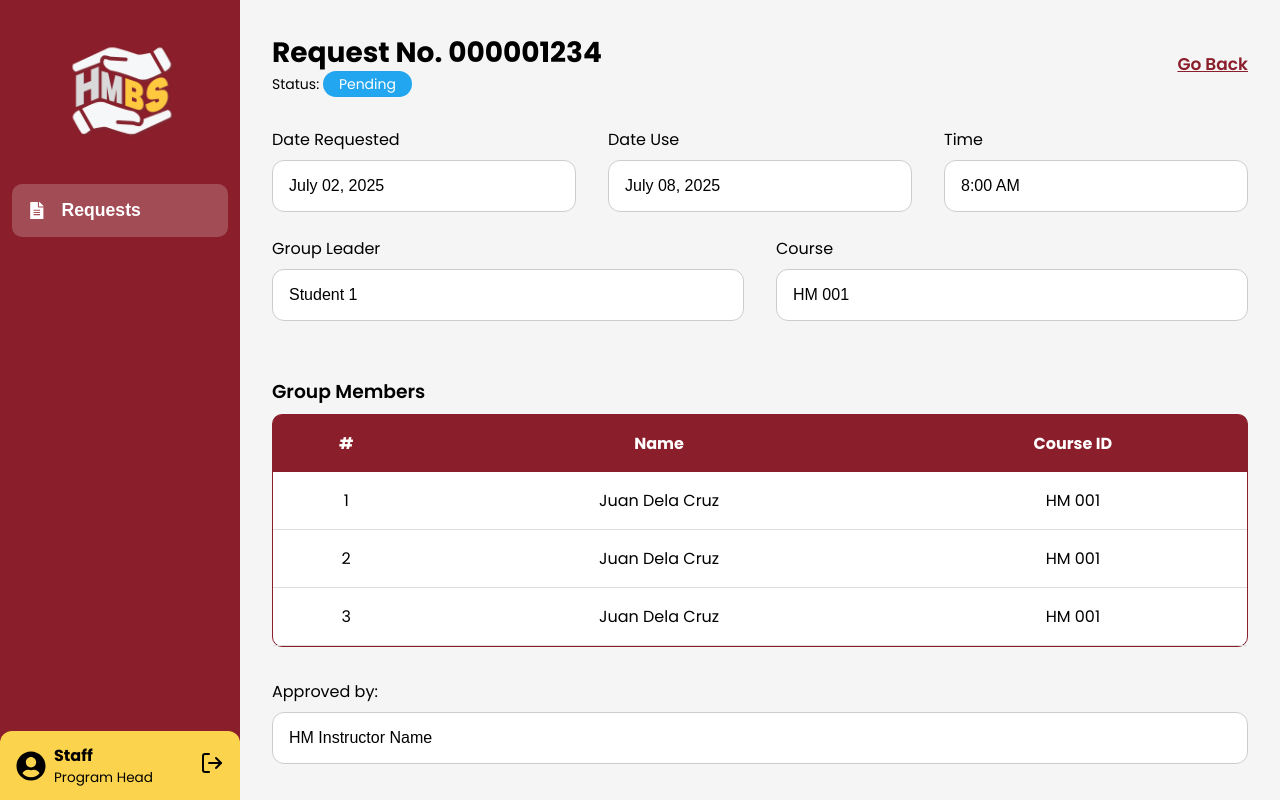
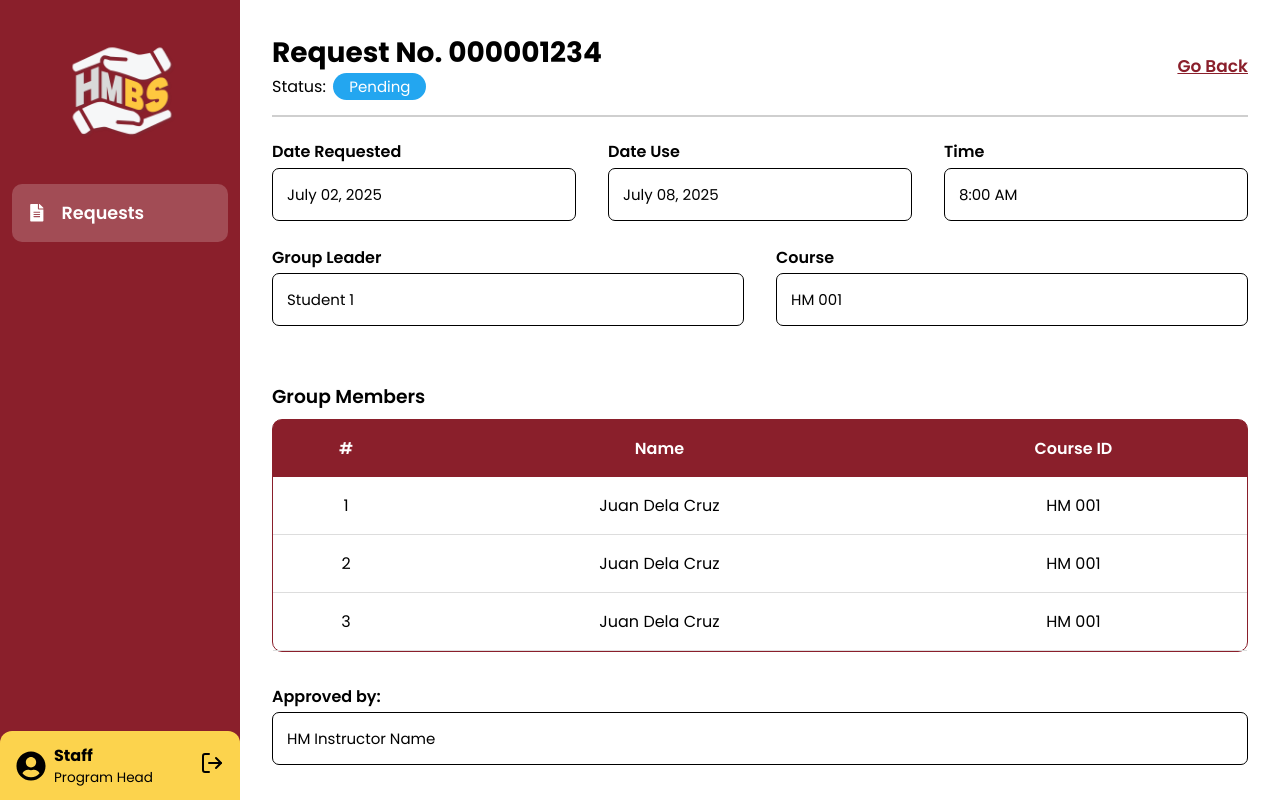
Before and after one commit to yukikaiden/hmbs-frontend-draft, a React (Vite) app in the folder borrowing-system/: page /request-details-programhead/1 in a window 1280 px wide. Built offline with nearby package versions, Linux system fonts and the light colour scheme.

Commit message:
Updating Request Details,Request Instructor and Program Head Page

```diff
--- a/borrowing-system/src/components/Sidebar.jsx
+++ b/borrowing-system/src/components/Sidebar.jsx
@@ -27,6 +27,7 @@ const Sidebar = ({ activePage, navItems, userRole = 'User', userSubrole = 'Admin
       zIndex: 1000,
       display: 'flex',
       flexDirection: 'column',
+      fontfamily: 'Poppins, sans-serif',
     },
     sidebarInner: {
       display: 'flex',
@@ -60,6 +61,8 @@ const Sidebar = ({ activePage, navItems, userRole = 'User', userSubrole = 'Admin
       justifyContent: 'flex-start',
       cursor: 'pointer',
       transition: 'background-color 0.2s ease',
+      fontFamily: 'Poppins, sans-serif',
+      fontWeight: 600,
     },
     navActive: {
       backgroundColor: 'rgba(255,255,255,0.2)',
@@ -77,6 +80,7 @@ const Sidebar = ({ activePage, navItems, userRole = 'User', userSubrole = 'Admin
       display: 'flex',
       alignItems: 'center',
       gap: '0.5rem',
+      fontFamily: 'Poppins, sans-serif',
     },
     logoutButton: {
       background: 'none',
--- a/borrowing-system/src/pages/RequestDetailsProgHead.jsx
+++ b/borrowing-system/src/pages/RequestDetailsProgHead.jsx
@@ -45,7 +45,7 @@ const RequestDetailsProgHead = () => {
     main: {
       marginLeft: '240px',
       flex: 1,
-      backgroundColor: '#f5f5f5',
+      backgroundColor: '#ffffff',
       padding: '2rem',
     },
     formGroup: {
@@ -53,15 +53,16 @@ const RequestDetailsProgHead = () => {
     },
     label: {
       display: 'block',
-      marginBottom: '0.5rem',
-      fontWeight: 500,
+      marginBottom: '0.2rem',
+      fontWeight: 600,
     },
     input: {
       width: '100%',
-      padding: '1rem',
-      borderRadius: '12px',
-      border: '1px solid #ccc',
-      fontSize: '1rem',
+      padding: '14px',
+      borderRadius: '7px',
+      border: '1px solid black',
+      fontSize: '15px',
+      fontFamily: 'Poppins, sans-serif',
     },
     table: {
       width: '100%',
@@ -77,6 +78,7 @@ const RequestDetailsProgHead = () => {
       color: 'white',
       padding: '1rem',
       textAlign: 'center',
+      fontWeight: 600,
     },
     td: {
       padding: '1rem',
@@ -88,6 +90,7 @@ const RequestDetailsProgHead = () => {
       justifyContent: 'flex-end',
       marginTop: '2rem',
       gap: '0.5rem',
+      fontFamily: 'Poppins, sans-serif',
     },
     itemCountContainer: {
       fontWeight: '600',
@@ -98,16 +101,20 @@ const RequestDetailsProgHead = () => {
       color: 'white',
       border: 'none',
       padding: '0.75rem 1.5rem',
-      borderRadius: '10px',
+      borderRadius: '99px',
       cursor: 'pointer',
+      fontFamily: 'Poppins, sans-serif',
+      fontSize: '14px',
     },
     rejectButton: {
       backgroundColor: '#fff',
       color: '#8A1F2B',
-      border: '2px solid #8A1F2B',
+      border: '1px solid #8A1F2B',
       padding: '0.75rem 1.5rem',
-      borderRadius: '10px',
+      borderRadius: '99px',
       cursor: 'pointer',
+      fontFamily: 'Poppins, sans-serif',
+      fontSize: '14px',
     },
     goBackBtn: {
       background: 'none',
@@ -138,7 +145,7 @@ const RequestDetailsProgHead = () => {
         <div style={styles.topHeader}>
           <div>
             <h1>Request No. 000001234</h1>
-            <p>
+            <p style={{ fontSize: '16px'}}>
               Status:{' '}
               <span
                 style={{
@@ -146,6 +153,8 @@ const RequestDetailsProgHead = () => {
                   color: 'white',
                   padding: '0.2rem 1rem',
                   borderRadius: '1rem',
+                  fontSize : '15px',
+                  marginLeft: '0.2rem',
                 }}
               >
                 Pending
@@ -154,6 +163,13 @@ const RequestDetailsProgHead = () => {
           </div>
           <button style={styles.goBackBtn} onClick={() => navigate('/requests-programhead')}>Go Back</button>
         </div>
+
+        <hr style={{
+                border: 'none',
+                borderTop: '2px solid rgba(97, 97, 97, 0.3)',
+                marginTop: '1rem',
+                marginBottom: '-0.6rem'
+              }} />
 
         <div style={{ display: 'flex', gap: '2rem', marginTop: '2rem', flexWrap: 'wrap' }}>
           <div style={{ flex: 1, ...styles.formGroup }}>
@@ -215,11 +231,11 @@ const RequestDetailsProgHead = () => {
             display: 'flex',
             justifyContent: 'space-between',
             alignItems: 'center',
-            marginTop: '2rem',
+            marginTop: '0.9rem',
             marginBottom: '0.1rem',
           }}
         >
-          <h3 style={{ margin: 0, fontWeight: '600', fontSize: '22px' }}>List of Borrowed Items</h3>
+          <h3 style={{ margin: 0, fontWeight: '600', fontSize: '20px' }}>List of Borrowed Items</h3>
           <div style={styles.itemCountContainer}>Total ({borrowedItems.length})</div>
         </div>
 
--- a/borrowing-system/src/pages/RequestInstructorPage.jsx
+++ b/borrowing-system/src/pages/RequestInstructorPage.jsx
@@ -40,7 +40,7 @@ const RequestInstructorPage = () => {
     main: {
       marginLeft: '240px',
       flex: 1,
-      backgroundColor: '#f5f5f5',
+      backgroundColor: '#ffffff',
       padding: '2rem',
       minHeight: '100vh',
     },
@@ -64,10 +64,11 @@ const RequestInstructorPage = () => {
       cursor: 'pointer',
     },
     theadCell: {
-      padding: '1.3rem 1rem',
+      padding: '1.1rem 1rem',
       textAlign: 'center',
       backgroundColor: '#8A1F2B',
       color: 'white',
+      fontWeight: 600,
     },
     statusBadge: {
       padding: '0.4rem 1rem',
@@ -127,9 +128,9 @@ const RequestInstructorPage = () => {
 
       {/* Main content */}
       <main style={styles.main}>
-        <h1 style={{ margin: 0 }}>Pending Request</h1>
-        <p>List of all pending borrowing requests submitted by students</p>
-        <h3 style={{ marginTop: '1.5rem' }}>3 New Requests</h3>
+        <h1 style={{ margin: 0, fontSize: '1.9rem' }}>Pending Request</h1>
+        <p style={{fontSize: '17px', marginTop: '-0.1rem'}}>List of all pending borrowing requests submitted by students</p>
+        <h3 style={{ marginTop: '1.3rem', marginBottom: '-0.3rem', fontWeight: '600' }}>3 New Requests</h3>
 
         <table style={styles.table}>
           <thead>
--- a/borrowing-system/src/pages/RequestProgHeadPage.jsx
+++ b/borrowing-system/src/pages/RequestProgHeadPage.jsx
@@ -40,7 +40,7 @@ const RequestProgHeadPage = () => {
     main: {
       marginLeft: '240px',
       flex: 1,
-      backgroundColor: '#f5f5f5',
+      backgroundColor: '#ffffff',
       padding: '2rem',
       minHeight: '100vh',
     },
@@ -64,10 +64,11 @@ const RequestProgHeadPage = () => {
       cursor: 'pointer',
     },
     theadCell: {
-      padding: '1.3rem 1rem',
+      padding: '1.1rem 1rem',
       textAlign: 'center',
       backgroundColor: '#8A1F2B',
       color: 'white',
+      fontWeight: 600,
     },
     statusBadge: {
       padding: '0.4rem 1rem',
@@ -127,9 +128,9 @@ const RequestProgHeadPage = () => {
 
       {/* Main content */}
       <main style={styles.main}>
-        <h1 style={{ margin: 0 }}>Pending Request</h1>
-        <p>List of all pending borrowing requests submitted by students</p>
-        <h3 style={{ marginTop: '1.5rem' }}>3 New Requests</h3>
+        <h1 style={{ margin: 0, fontSize: '1.9rem' }}>Pending Request</h1>
+        <p style={{fontSize: '17px', marginTop: '-0.1rem'}}>List of all pending borrowing requests submitted by students</p>
+        <h3 style={{ marginTop: '1.3rem', marginBottom: '-0.3rem', fontWeight: '600' }}>3 New Requests</h3>
 
         <table style={styles.table}>
           <thead>
```
